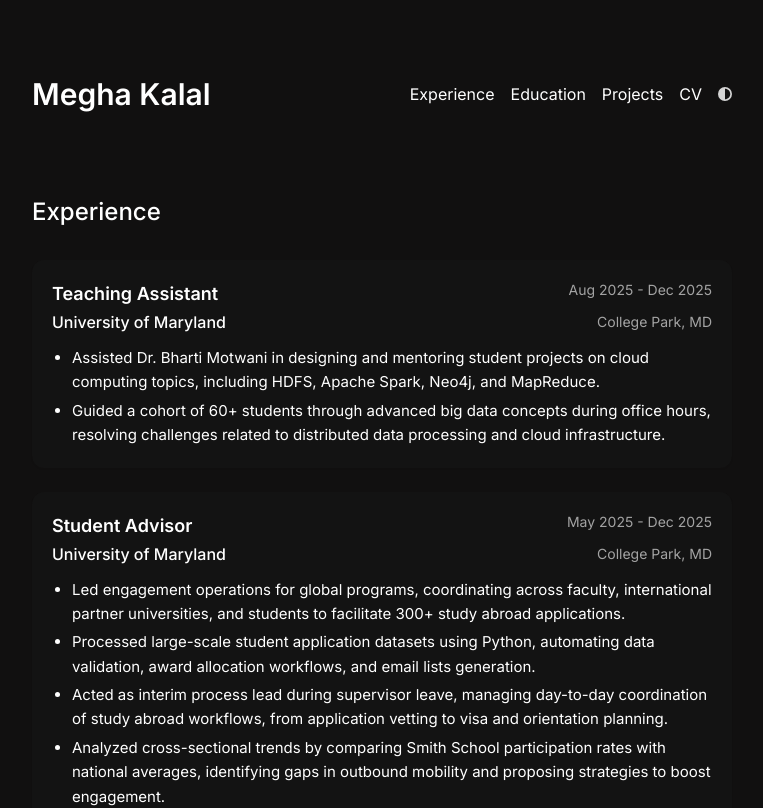
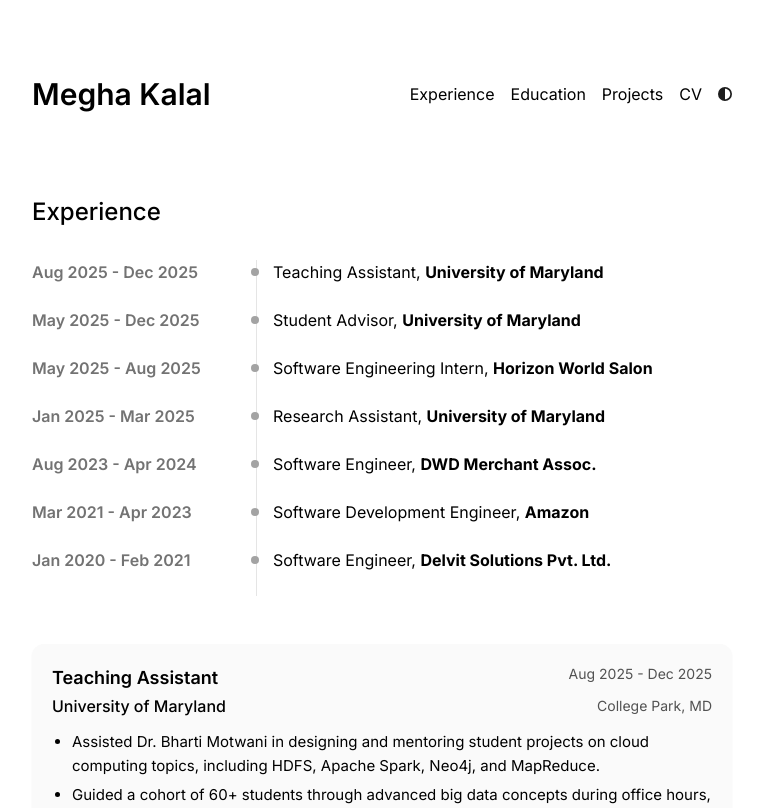
Before and after one commit to meghakalal09/megha-nextfolio, a Next.js app: page /experience in a window 1280 px wide. Shown: the top 808 px of the page, without its empty margins (258-1021 px from the left). Built offline with nearby package versions, Linux system fonts and the light colour scheme.

Commit message:
Theme changes

```diff
--- a/app/components/theme-switch.tsx
+++ b/app/components/theme-switch.tsx
@@ -11,7 +11,7 @@ export function ThemeProvider({ children, ...props }: ThemeProviderProps) {
   return (
     <NextThemesProvider
       attribute="class"
-      defaultTheme="dark"
+      defaultTheme="light"
       enableSystem
       {...props}
     >
@@ -24,7 +24,7 @@ export const ThemeSwitch: React.FC = () => {
   const { setTheme } = useTheme();
   const [mounted, setMounted] = React.useState(false);
   const [currentTheme, setCurrentTheme] = React.useState<"light" | "dark">(
-    "dark"
+    "light"
   );
 
   const getColorPreference = (): "light" | "dark" => {
@@ -33,9 +33,11 @@ export const ThemeSwitch: React.FC = () => {
       if (storedPreference) {
         return storedPreference as "light" | "dark";
       }
-      return "dark";
+      return window.matchMedia("(prefers-color-scheme: dark)").matches
+        ? "dark"
+        : "light";
     }
-    return "dark";
+    return "light";
   };
 
   const reflectPreference = (theme: "light" | "dark") => {
--- a/app/experience/page.tsx
+++ b/app/experience/page.tsx
@@ -13,6 +13,79 @@ export default function ExperiencePage() {
     <section>
       <h1 className="mb-8 text-2xl font-medium">Experience</h1>
 
+      <div className="grid grid-cols-[200px,1fr] gap-x-6">
+        <div className="text-neutral-500 font-semibold">
+          Aug 2025 - Dec 2025
+        </div>
+        <div className="space-y-2 pb-6 border-l pl-4 border-neutral-200 dark:border-neutral-700">
+          <div className="relative">
+            <span className="absolute -left-[22px] top-2 h-2 w-2 rounded-full bg-neutral-400"></span>
+            Teaching Assistant, <b>University of Maryland</b>
+          </div>
+        </div>
+
+        <div className="text-neutral-500 font-semibold">
+          May 2025 - Dec 2025
+        </div>
+        <div className="space-y-2 pb-6 border-l pl-4 border-neutral-200 dark:border-neutral-700">
+          <div className="relative">
+            <span className="absolute -left-[22px] top-2 h-2 w-2 rounded-full bg-neutral-400"></span>
+            Student Advisor, <b>University of Maryland</b>
+          </div>
+        </div>
+
+        <div className="text-neutral-500 font-semibold">
+          May 2025 - Aug 2025
+        </div>
+        <div className="space-y-2 pb-6 border-l pl-4 border-neutral-200 dark:border-neutral-700">
+          <div className="relative">
+            <span className="absolute -left-[22px] top-2 h-2 w-2 rounded-full bg-neutral-400"></span>
+            Software Engineering Intern, <b>Horizon World Salon</b>
+          </div>
+        </div>
+
+        <div className="text-neutral-500 font-semibold">
+          Jan 2025 - Mar 2025
+        </div>
+        <div className="space-y-2 pb-6 border-l pl-4 border-neutral-200 dark:border-neutral-700">
+          <div className="relative">
+            <span className="absolute -left-[22px] top-2 h-2 w-2 rounded-full bg-neutral-400"></span>
+            Research Assistant, <b>University of Maryland</b>
+          </div>
+        </div>
+
+        <div className="text-neutral-500 font-semibold">
+          Aug 2023 - Apr 2024
+        </div>
+        <div className="space-y-2 pb-6 border-l pl-4 border-neutral-200 dark:border-neutral-700">
+          <div className="relative">
+            <span className="absolute -left-[22px] top-2 h-2 w-2 rounded-full bg-neutral-400"></span>
+            Software Engineer, <b>DWD Merchant Assoc.</b>
+          </div>
+        </div>
+
+        <div className="text-neutral-500 font-semibold">
+          Mar 2021 - Apr 2023
+        </div>
+        <div className="space-y-2 pb-6 border-l pl-4 border-neutral-200 dark:border-neutral-700">
+          <div className="relative">
+            <span className="absolute -left-[22px] top-2 h-2 w-2 rounded-full bg-neutral-400"></span>
+            Software Development Engineer, <b>Amazon</b>
+          </div>
+        </div>
+
+        <div className="text-neutral-500 font-semibold">
+          Jan 2020 - Feb 2021
+        </div>
+        <div className="space-y-2 pb-6 border-l pl-4 border-neutral-200 dark:border-neutral-700">
+          <div className="relative">
+            <span className="absolute -left-[22px] top-2 h-2 w-2 rounded-full bg-neutral-400"></span>
+            Software Engineer, <b>Delvit Solutions Pvt. Ltd.</b>
+          </div>
+        </div>
+      </div>
+      <br></br>
+      <br></br>
       <div className="space-y-6">
         {experience.map((item, i) => (
           <div
--- a/app/layout.tsx
+++ b/app/layout.tsx
@@ -78,7 +78,7 @@ export default function RootLayout({
       <body className="antialiased flex flex-col items-center justify-center mx-auto mt-2 lg:mt-8 mb-20 lg:mb-40">
         <ThemeProvider
           attribute="class"
-          defaultTheme="dark"
+          defaultTheme="light"
           enableSystem
           disableTransitionOnChange
         >
```
